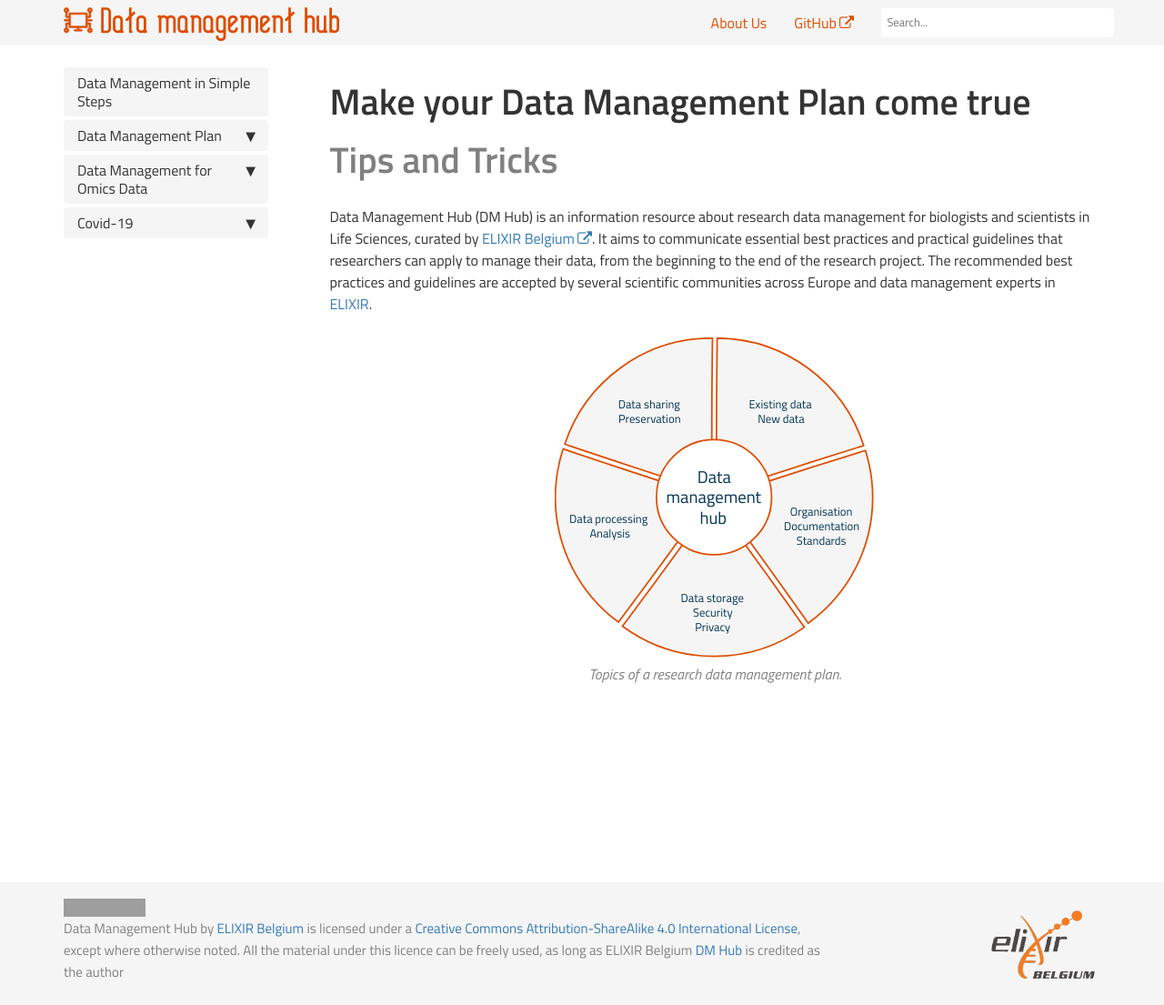
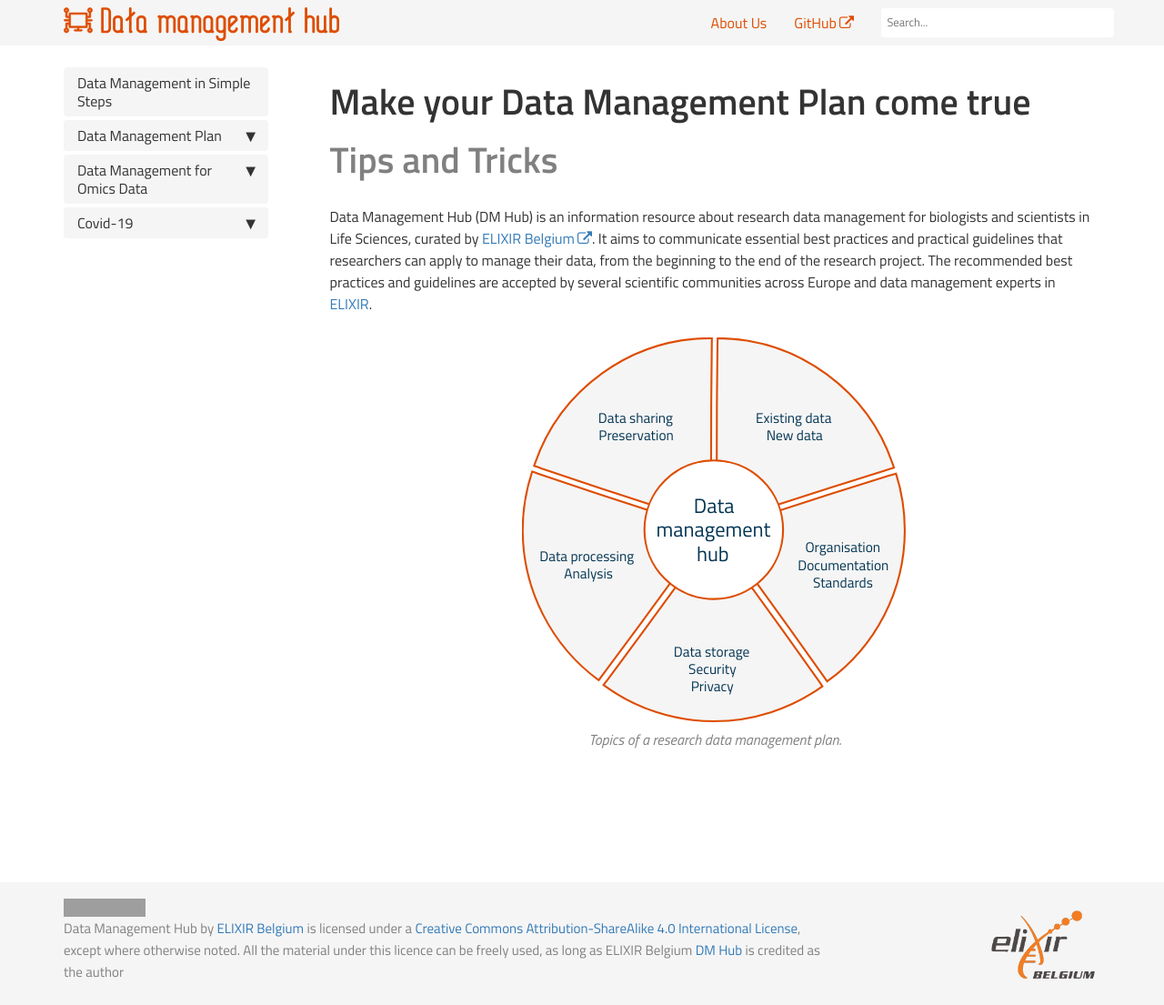
Before and after one commit to ELIXIR-Belgium/rdm-guide, a Jekyll site: the page built from index.md, in a window 1280 px wide. Shown: the whole page at 91% size. Built offline with Jekyll 4.4.1, drawn with Linux system fonts in a browser that asks for light colours; grey boxes are pictures that could not be loaded.

Commit message:
better scaling

```diff
--- a/_includes/rdm_cycle.html
+++ b/_includes/rdm_cycle.html
@@ -1,7 +1,7 @@
 <svg version="1.1"
 	 id="svg8" sodipodi:docname="Landing_page_orange_v01.svg" xmlns:cc="http://creativecommons.org/ns#" xmlns:dc="http://purl.org/dc/elements/1.1/" xmlns:sodipodi="http://sodipodi.sourceforge.net/DTD/sodipodi-0.dtd" xmlns:svg="http://www.w3.org/2000/svg"
 	 xmlns="http://www.w3.org/2000/svg" xmlns:xlink="http://www.w3.org/1999/xlink" x="0px" y="0px" viewBox="0 0 605 605"
-	 style="enable-background:new 0 0 602.3 603.8;" xml:space="preserve" class="rdm_cycle">
+	 xml:space="preserve" class="rdm_cycle">
 <style type="text/css">
 	.st0{fill:#f5f5f5;}
 	.st1{fill:#023452;}
--- a/css/customstyles.css
+++ b/css/customstyles.css
@@ -58,11 +58,18 @@ h3+h4 {
 }
 
 .rdm_cycle {
-    max-width: 22em;
+    width: 50%;
     display: block;
     margin-left: auto;
     margin-right: auto;
     margin-top: 25px;
+}
+
+@media screen and (max-width: 600px) {
+    .rdm_cycle {
+        width: 90%;
+    }
+
 }
 
 a {
```
